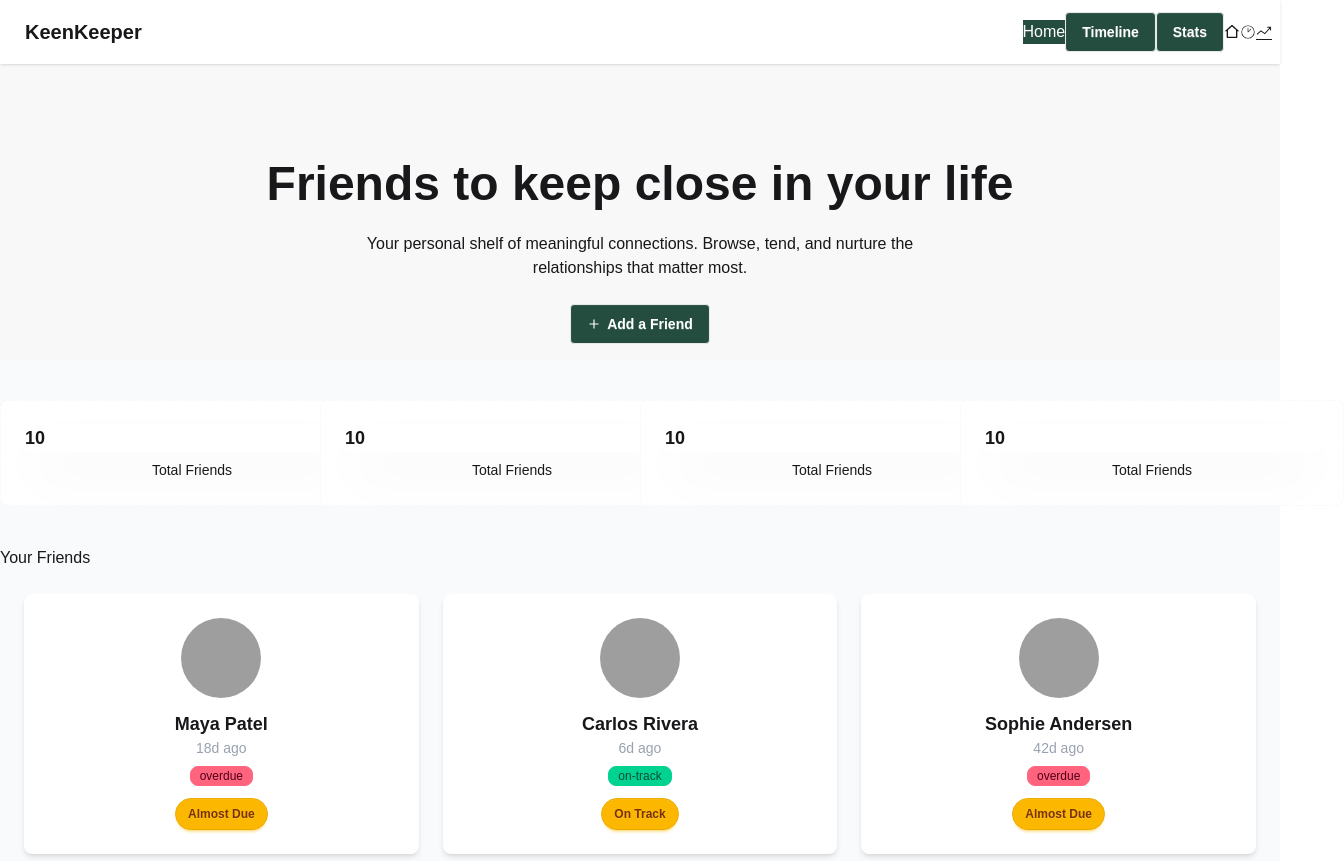
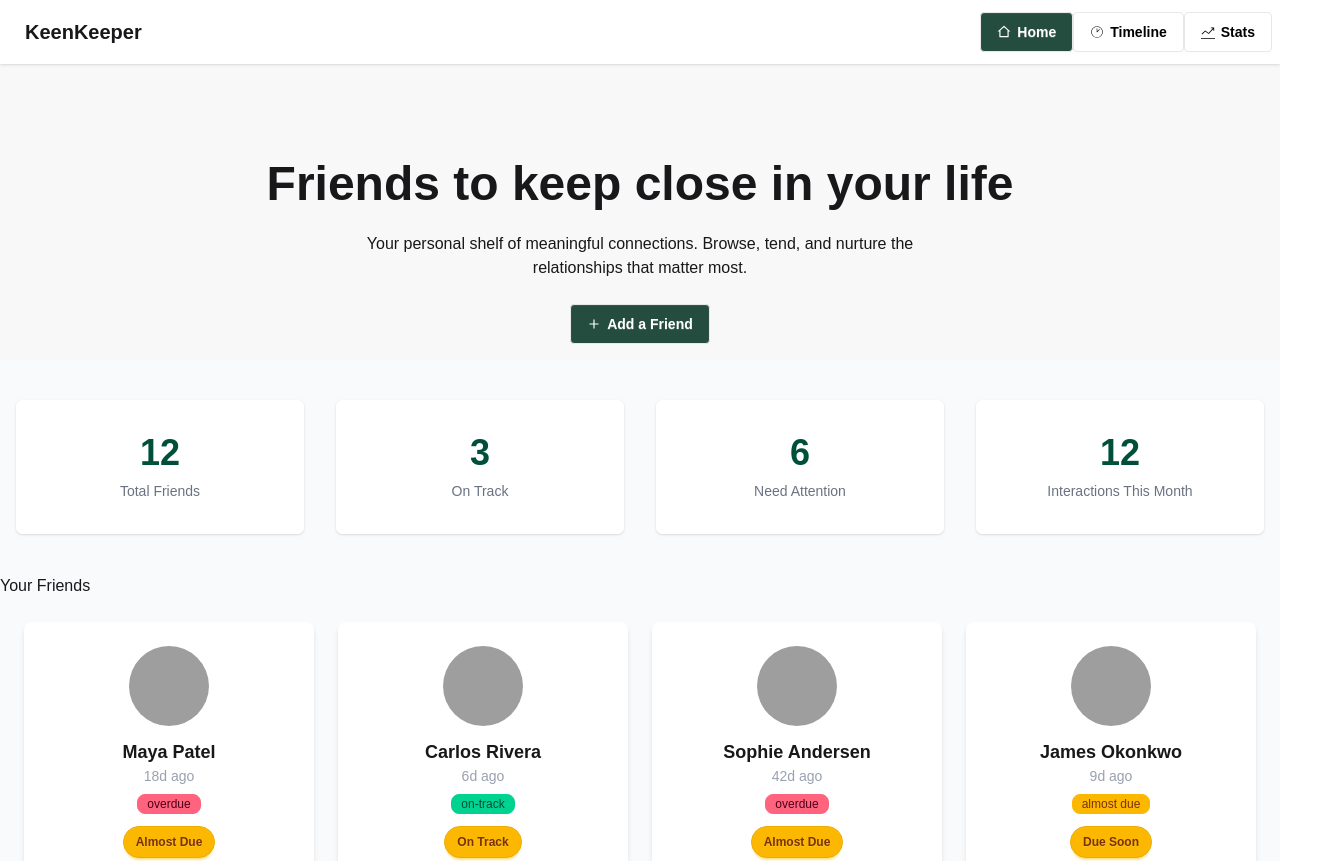
Before and after one commit to shantodey/Module-42-KeenKeeper, a React (Vite) app: page / in a window 1280 px wide. Shown: the top 861 px of the page, 1344 px wide, since content can reach past the window. Built offline with nearby package versions, Linux system fonts and the light colour scheme; grey boxes are pictures that could not be loaded.

Commit message:
fixed some ui problem problem

```diff
--- a/src/Root/Component/StatsCard.jsx
+++ b/src/Root/Component/StatsCard.jsx
@@ -1,13 +1,18 @@
 import React from 'react';
 
-const StatsCard = () => {
+const StatsCard = ({ number, label }) => {
     return (
-         <div className="card card-dash bg-base-100 w-96">
-                <div className="card-body text-center">
-                    <h2 className="card-title shadow-2xl">10</h2>
-                    <p>Total Friends</p>
-                </div>
-            </div>
+        <div className="text-center p-8 bg-white shadow border border-white rounded-md
+              transition-all duration-300 hover:border-[#244D3F] hover:-translate-y-1 hover:shadow-lg
+              animate-fade-up
+              animate-delay-100">
+            <h2 className="text-4xl font-bold text-emerald-900 mb-2 group-hover:scale-110 transition-transform">
+                {number}
+            </h2>
+            <p className="text-gray-500 text-sm font-medium">
+                {label}
+            </p>
+        </div>
     );
 };
 
--- a/src/Root/HomePage/Footer.jsx
+++ b/src/Root/HomePage/Footer.jsx
@@ -1,5 +1,6 @@
 import React from 'react';
-// import { FaInstagram,FaFacebookF,FaXTwitter  } from "react-icons/fa";
+import { FaFacebookF, FaInstagram } from 'react-icons/fa';
+import { FaXTwitter } from 'react-icons/fa6';
 
 const Footer = () => {
     return (
@@ -14,13 +15,13 @@ const Footer = () => {
 
                     <div className="flex justify-center gap-4 mb-10">
                         <a className="bg-white h-10 w-10 flex justify-center items-center ">
-                            {/* <FaInstagram /> */}
+                            <FaInstagram />
                         </a>
                         <a className="bg-white h-10 w-10 flex justify-center items-center">
-                            {/* <FaFacebookF /> */}
+                            <FaFacebookF />
                         </a>
                         <a className="bg-white h-10 w-10 flex justify-center items-center">
-                           {/* <FaXTwitter /> */}
+                           <FaXTwitter />
                         </a>
 
                     </div>
--- a/src/Root/HomePage/IndividualFriends.jsx
+++ b/src/Root/HomePage/IndividualFriends.jsx
@@ -1,4 +1,10 @@
 
+import { AiOutlineDelete } from 'react-icons/ai';
+import { BsChatSquareText } from 'react-icons/bs';
+import { CiPhone } from 'react-icons/ci';
+import { FaRegBell } from 'react-icons/fa';
+import { LuCalendarMinus2 } from 'react-icons/lu';
+import { PiVideoCamera } from 'react-icons/pi';
 import { useLoaderData, useParams } from 'react-router';
 
 const IndividualFriends = () => {
@@ -9,106 +15,97 @@ const IndividualFriends = () => {
 
 
   return (
-    <div>
-      <div className="w-full grid grid-cols-1 lg:grid-cols-3 gap-6">
+    <div className='container mx-auto p-6'>
+      <div className="grid grid-cols-1 md:grid-cols-3 gap-6">
 
-        {/* Left Profile Card */}
-        <div className="card bg-base-100 shadow-md p-6 items-center text-center">
-          <div className="avatar mb-3">
-            <div className="w-20 rounded-full">
-              <img src={user.picture} />
+        <div className='col-span-1 flex flex-col gap-4'>
+
+          <div className="card bg-white shadow-sm border border-gray-100 p-8 flex flex-col items-center text-center rounded-lg">
+            <div className="avatar mb-4">
+              <div className="w-24 rounded-full ring ring-offset-2 ring-gray-100">
+                <img src={user.picture} alt={user.name} />
+              </div>
+            </div>
+
+            <h2 className="font-bold text-xl text-gray-800">{user.name}</h2>
+            <div className="badge badge-error text-white text-xs font-bold px-3 py-2 my-2 uppercase">Overdue</div>
+
+            {/* Tags Row */}
+            <div className="flex gap-2 mb-4">
+              <div className="badge bg-green-100 text-green-700 border-none text-[10px] font-bold px-3 uppercase">Hobby</div>
+              <div className="badge bg-green-100 text-green-700 border-none text-[10px] font-bold px-3 uppercase">Travel</div>
+            </div>
+
+            <p className="text-sm italic text-gray-500 mb-2 leading-relaxed">
+              "{user.bio}"
+            </p>
+            <p className="text-xs text-blue-400 hover:underline cursor-pointer">{user.email}</p>
+          </div>
+
+          {/* Action Buttons */}
+          <div className="flex flex-col gap-3">
+            <button className="w-full bg-white py-3 border rounded-md border-gray-200 text-gray-700 font-medium flex items-center gap-3 justify-center transition-all hover:bg-gray-50">
+              <FaRegBell className="text-lg" /> Snooze 2 weeks
+            </button>
+            <button className="w-full bg-white py-3 border rounded-md border-gray-200 text-gray-700 font-medium flex items-center gap-3 justify-center transition-all hover:bg-gray-50">
+              <LuCalendarMinus2 className="text-lg" /> Archive
+            </button>
+            <button className="w-full bg-white py-3 border rounded-md border-gray-200 text-red-400 font-medium flex items-center gap-3 justify-center transition-all hover:bg-red-50">
+              <AiOutlineDelete className="text-lg" /> Delete
+            </button>
+          </div>
+        </div>
+
+        {/* Right Column: Stats & Goals */}
+        <div className="col-span-2 flex flex-col gap-6">
+
+          {/* Top Stats Row */}
+          <div className="grid grid-cols-1 md:grid-cols-3 gap-4">
+            <div className="card bg-white shadow-sm border border-gray-100 p-6 text-center rounded-lg">
+              <h2 className="text-3xl font-bold text-cyan-700">{user.days_since_contact}</h2>
+              <p className="text-sm text-gray-500 font-medium mt-1">Days Since Contact</p>
+            </div>
+            <div className="card bg-white shadow-sm border border-gray-100 p-6 text-center rounded-lg">
+              <h2 className="text-3xl font-bold text-cyan-700">{user.goal}</h2>
+              <p className="text-sm text-gray-500 font-medium mt-1">Goal (Days)</p>
+            </div>
+            <div className="card bg-white shadow-sm border border-gray-100 p-6 text-center rounded-lg">
+              <h2 className="text-2xl font-bold text-cyan-700">{user.next_due_date}</h2>
+              <p className="text-sm text-gray-500 font-medium mt-1">Next Due</p>
             </div>
           </div>
 
-          <h2 className="font-semibold text-lg">{user.name}</h2>
-
-          <div className="badge badge-error badge-sm my-2">Overdue</div>
-
-          <div className="badge badge-outline badge-sm mb-2">FAMILY</div>
-
-          <p className="text-sm italic text-gray-400 mb-2">
-            "{user.bio}"
-          </p>
-
-          <p className="text-xs text-gray-400">Preferred: email</p>
-        </div>
-
-
-        {/* Right Section */}
-        <div className="lg:col-span-2 grid gap-4">
-
-          {/* Top Stats */}
-          <div className="grid grid-cols-1 md:grid-cols-3 gap-4">
-
-            <div className="card bg-base-100 shadow-sm p-4 text-center">
-              <h2 className="text-2xl font-semibold">{user.days_since_contact}</h2>
-              <p className="text-sm text-gray-400">Days Since Contact</p>
+          {/* Relationship Goal Card */}
+          <div className="card bg-white shadow-sm border border-gray-100 p-6 flex flex-row justify-between items-center rounded-lg">
+            <div>
+              <h3 className="font-bold text-gray-800">Relationship Goal</h3>
+              <p className="text-sm text-gray-500 mt-1">
+                Connect every <span className="font-bold text-gray-700">{user.goal} days</span>
+              </p>
             </div>
-
-            <div className="card bg-base-100 shadow-sm p-4 text-center">
-              <h2 className="text-2xl font-semibold">{user.goal}</h2>
-              <p className="text-sm text-gray-400">Goal (Days)</p>
-            </div>
-
-            <div className="card bg-base-100 shadow-sm p-4 text-center">
-              <h2 className="text-lg font-semibold">{user.next_due_date}</h2>
-              <p className="text-sm text-gray-400">Next Due</p>
-            </div>
-
+            <button className="px-4 py-1 border rounded text-sm font-medium hover:bg-gray-50">Edit</button>
           </div>
 
-
-          {/* Relationship Goal */}
-          <div className="card bg-base-100 shadow-sm p-5 flex justify-between items-center">
-            <div>
-              <h3 className="font-medium">Relationship Goal</h3>
-              <p className="text-sm text-gray-400">
-                Connect every <span className="font-semibold text-base-content">{user.goal} days</span>
-              </p>
-            </div>
-
-            <button className="btn btn-sm btn-outline">Edit</button>
-          </div>
-
-
-          {/* Quick Actions */}
-          <div className="card bg-base-100 shadow-sm p-5">
-            <h3 className="font-medium mb-4">Quick Check-In</h3>
-
-            <div className="grid grid-cols-1 md:grid-cols-3 gap-4">
-
-              <button className="btn btn-outline flex flex-col gap-1 h-20">
-                📞
-                <span>Call</span>
+          {/* Quick Check-In Card */}
+          <div className="card bg-white shadow-sm border border-gray-100 p-6 rounded-lg">
+            <h3 className="font-bold text-gray-800 mb-6">Quick Check-In</h3>
+            <div className="grid grid-cols-3 gap-4">
+              <button className="flex flex-col items-center justify-center gap-2 p-4 border rounded-md hover:bg-gray-50 transition-colors h-28">
+                <CiPhone className="text-3xl" />
+                <span className="text-sm font-medium">Call</span>
               </button>
-
-              <button className="btn btn-outline flex flex-col gap-1 h-20">
-                💬
-                <span>Text</span>
+              <button className="flex flex-col items-center justify-center gap-2 p-4 border rounded-md hover:bg-gray-50 transition-colors h-28">
+                <BsChatSquareText className="text-2xl" />
+                <span className="text-sm font-medium">Text</span>
               </button>
-
-              <button className="btn btn-outline flex flex-col gap-1 h-20">
-                🎥
-                <span>Video</span>
+              <button className="flex flex-col items-center justify-center gap-2 p-4 border rounded-md hover:bg-gray-50 transition-colors h-28">
+                <PiVideoCamera className="text-3xl" />
+                <span className="text-sm font-medium">Video</span>
               </button>
-
             </div>
           </div>
 
-
-          {/* Bottom Actions */}
-          <div className="grid grid-cols-1 md:grid-cols-3 gap-3">
-
-            <button className="btn btn-outline">Snooze 2 Weeks</button>
-
-            <button className="btn btn-outline">Archive</button>
-
-            <button className="btn btn-error btn-outline">Delete</button>
-
-          </div>
-
         </div>
-
       </div>
     </div>
   );
--- a/src/Root/HomePage/Navbers.jsx
+++ b/src/Root/HomePage/Navbers.jsx
@@ -1,4 +1,4 @@
-import { NavLink } from 'react-router-dom';
+import { NavLink, Outlet } from 'react-router-dom';
 import PrimaryButton from '../Component/PrimaryButton';
 import { RiHome2Line } from 'react-icons/ri';
 import { TfiStatsUp } from 'react-icons/tfi';
@@ -24,12 +24,9 @@ const Navbers = () => {
                     <a className="btn btn-ghost text-xl">KeenKeeper</a>
                 </div>
                 <div className="navbar-end">
-                    <NavLink className={({isActive})=>isActive? 'activeButton':'unactiveButton'} >Home</NavLink>
-                    <NavLink to="/timeline"><PrimaryButton>Timeline</PrimaryButton></NavLink>
-                    <NavLink to='anylytics'><PrimaryButton>Stats</PrimaryButton></NavLink>
-                    <RiHome2Line/>
-                    <CiClock1/>
-                    <TfiStatsUp/>
+                    <NavLink className={({isActive})=>isActive? 'activeButton btn':'unactiveButton btn'} > <RiHome2Line/>Home</NavLink>
+                    <NavLink className={({isActive})=>isActive? 'activeButton btn':'unactiveButton btn'}  to="/timeline"><CiClock1/>Timeline</NavLink>
+                    <NavLink className={({isActive})=>isActive? 'activeButton btn':'unactiveButton btn'}  to='anylytics'><TfiStatsUp/>Stats</NavLink>
                 </div>
             </div>
 
--- a/src/Root/HomePage/Stats.jsx
+++ b/src/Root/HomePage/Stats.jsx
@@ -3,12 +3,12 @@ import StatsCard from '../Component/StatsCard';
 
 const Stats = () => {
     return (
-        <div className=" container mx-auto pt-10">
-            <div className='grid grid-cols-4'>
-                <StatsCard></StatsCard>
-                <StatsCard></StatsCard>
-                <StatsCard></StatsCard>
-                <StatsCard></StatsCard>
+        <div className="container mx-auto px-4 pt-10">
+            <div className='grid grid-cols-2 md:grid-cols-4 gap-4 md:gap-8'>
+                <StatsCard number="12" label="Total Friends" />
+                <StatsCard number="3" label="On Track" />
+                <StatsCard number="6" label="Need Attention" />
+                <StatsCard number="12" label="Interactions This Month" />
             </div>
         </div>
     );
--- a/src/Root/HomePage/YourFriends.jsx
+++ b/src/Root/HomePage/YourFriends.jsx
@@ -12,7 +12,7 @@ const YourFriends = ({getData}) => {
         <>
            <div className="container mx-auto pt-10">
              <h1>Your Friends</h1>
-                <div className="grid grid-cols-1 md:grid-cols-2 lg:grid-cols-3 gap-6 p-6">
+                <div className="grid grid-cols-1 md:grid-cols-2 lg:grid-cols-4 gap-6 p-6">
                     {data.map((info)=>
                         <Card info={info}/>
                     )}
--- a/src/index.css
+++ b/src/index.css
@@ -16,17 +16,9 @@ body {
 .activeButton {
   background-color: #244d3f;
   color: white;
-  box-sizing: border-box;
-    margin: 0;
-    padding: 0;
-    border: 0 solid;
 }
 
 .unactiveButton {
   background-color: transparent;
   color: black;
-  box-sizing: border-box;
-    margin: 0;
-    padding: 0;
-    border: 0 solid;
 }
```
